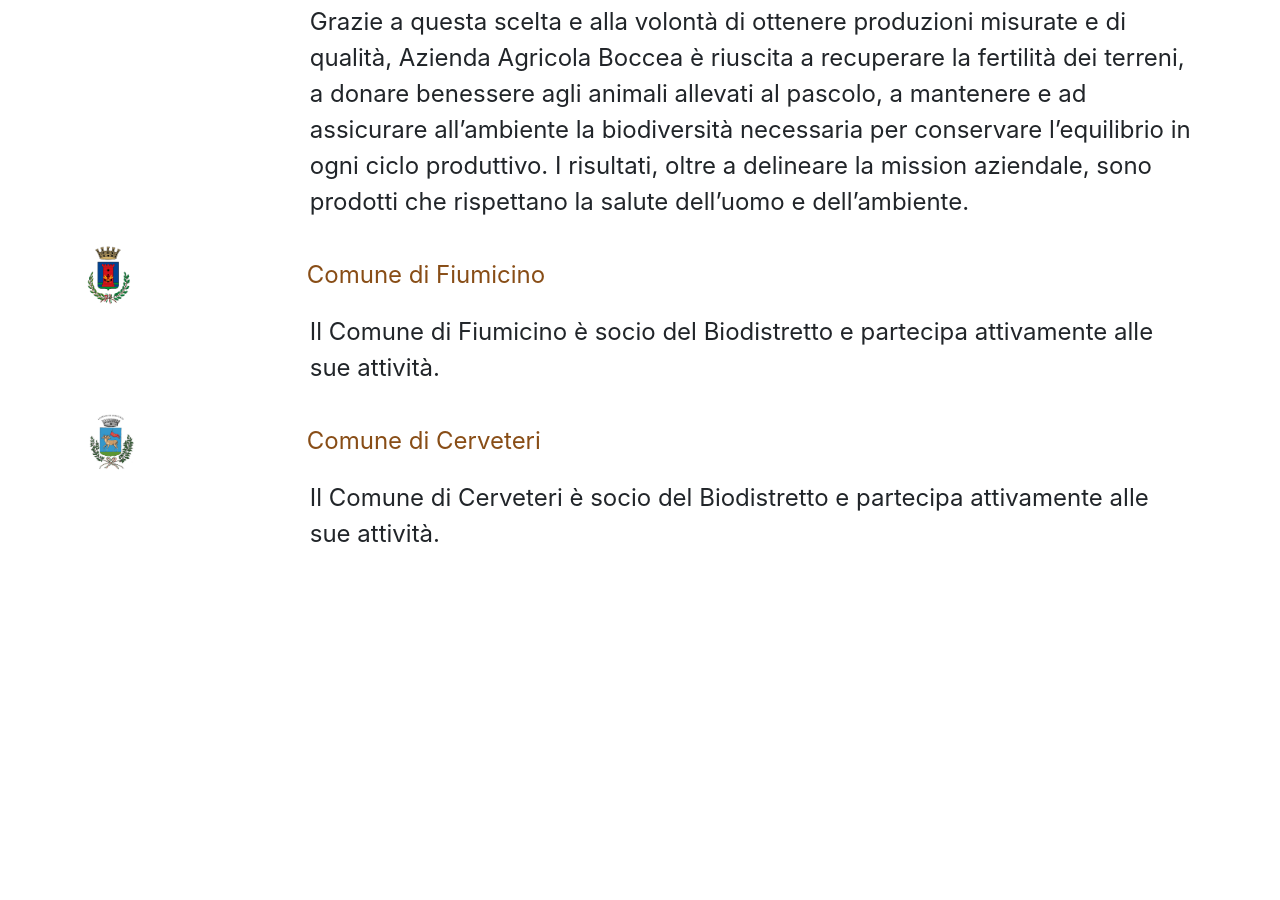
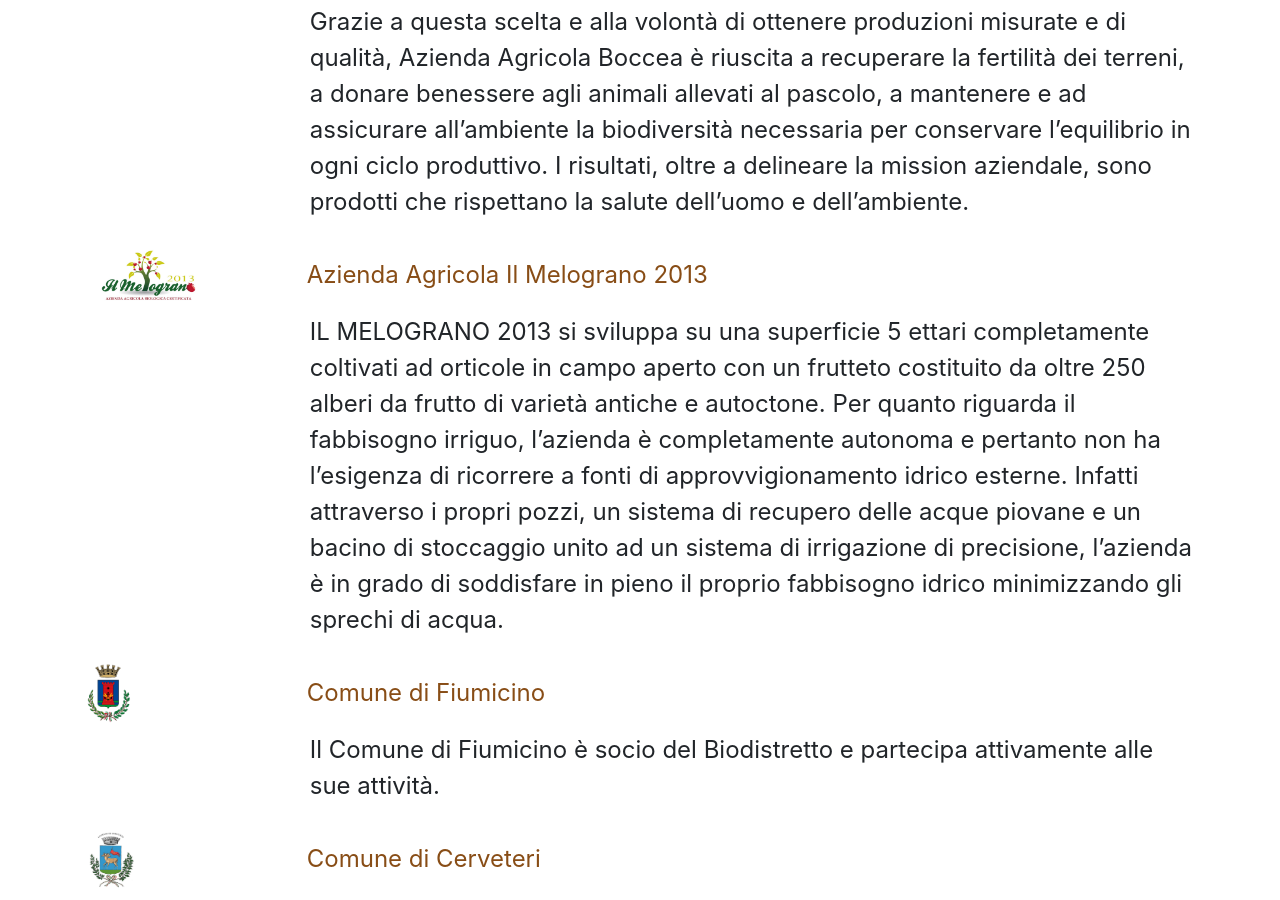
Before and after one commit to BiodistrettoEtruscoRomano/BiodistrettoEtruscoromano.github.io, a Jekyll site: the page built from associati.html, in a window 1280 px wide and 900 px high, scrolled down 2627 px. Built offline with Jekyll 4.4.1, drawn with Linux system fonts in a browser that asks for light colours; nearby versions of some CDN libraries.

Commit message:
Aggiunta associato Il Melograno 2013

```diff
--- a/_data/associati.json
+++ b/_data/associati.json
@@ -66,6 +66,12 @@
         "description": "Azienda Agricola Boccea è un’azienda biologica e biodinamica estesa per 300 ettari tra seminativi, pascoli, ulivi e bosco, gestita da Anna e dai suoi collaboratori. Da oltre 50 anni, l’amore per la terra e la natura ha spinto l’azienda ad abbracciare le pratiche dell’agricoltura biologica e biodinamica. . Grazie a questa scelta e alla volontà di ottenere produzioni misurate e di qualità, Azienda Agricola Boccea è riuscita a recuperare la fertilità dei terreni, a donare benessere agli animali allevati al pascolo, a mantenere e ad assicurare all’ambiente la biodiversità necessaria per conservare l’equilibrio in ogni ciclo produttivo. I risultati, oltre a delineare la mission aziendale, sono prodotti che rispettano la salute dell’uomo e dell’ambiente."
     },
     {
+        "name": "Azienda Agricola Il Melograno 2013",
+        "logo": "ilmelograno2013.png",
+        "web_site_url": "https://www.ilmelograno2013.it",
+        "description": "IL MELOGRANO 2013 si sviluppa su una superficie  5 ettari completamente coltivati ad orticole in campo aperto con un  frutteto costituito da  oltre 250 alberi da  frutto di varietà antiche e autoctone. Per quanto riguarda il fabbisogno irriguo,  l’azienda è completamente autonoma e pertanto  non ha l’esigenza di ricorrere  a fonti di approvvigionamento idrico esterne.  Infatti attraverso   i propri pozzi, un sistema di recupero delle acque piovane e   un bacino di stoccaggio  unito ad  un sistema di irrigazione di precisione, l’azienda  è in grado di soddisfare in pieno il proprio fabbisogno idrico minimizzando gli sprechi di acqua."
+    },
+    {
         "name": "Comune di Fiumicino",
         "logo": "Comune Fiumicino.png",
         "web_site_url": "https://www.comune.fiumicino.rm.it/",
```
Also changed, not shown: assets/images/associati/ilmelograno2013.png (added).
